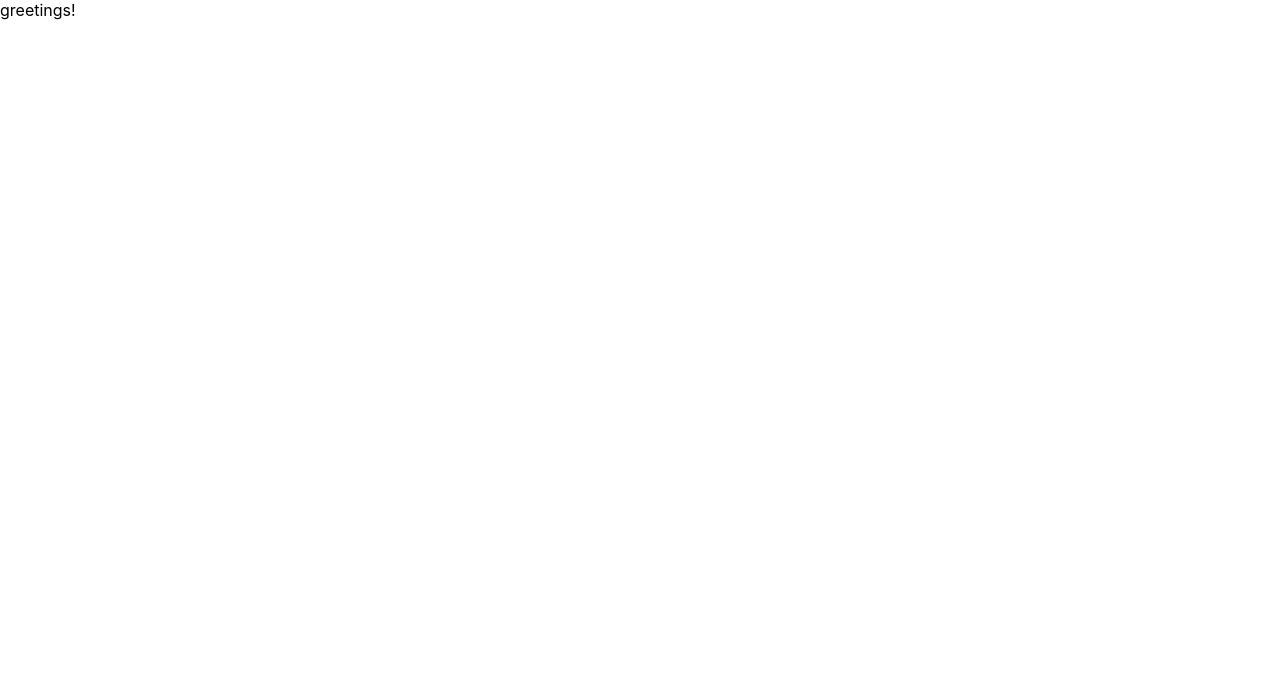
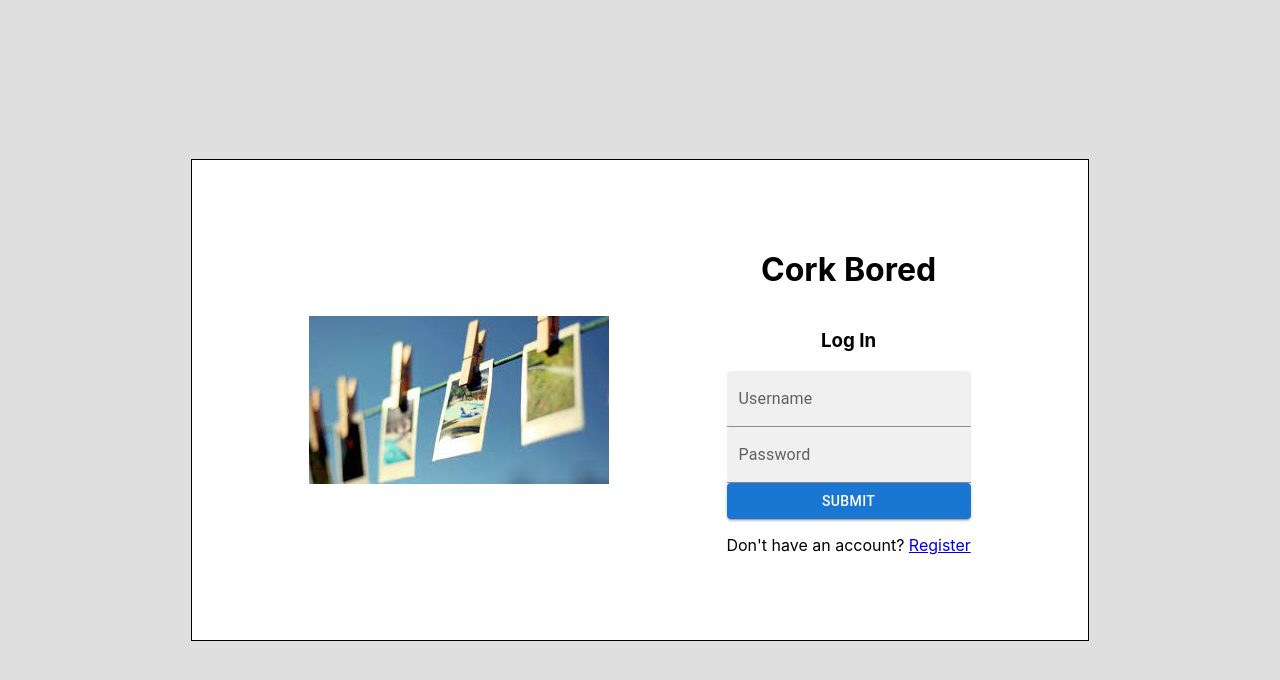
Before and after one commit to AlejoOrtega/corkbored, a React (Create React App) app: page / in a window 1280 px wide. Shown: the top 680 px of the page. Built offline with nearby package versions, Linux system fonts and the light colour scheme.

Commit message:
Added: Router, Components and MUI

```diff
--- a/package.json
+++ b/package.json
@@ -3,11 +3,15 @@
   "version": "0.1.0",
   "private": true,
   "dependencies": {
+    "@emotion/react": "^11.9.0",
+    "@emotion/styled": "^11.8.1",
+    "@mui/material": "^5.6.4",
     "@testing-library/jest-dom": "^5.16.4",
     "@testing-library/react": "^13.2.0",
     "@testing-library/user-event": "^13.5.0",
     "react": "^18.1.0",
     "react-dom": "^18.1.0",
+    "react-router-dom": "^6.3.0",
     "react-scripts": "5.0.1",
     "web-vitals": "^2.1.4"
   },
--- a/src/App.js
+++ /dev/null
@@ -1,13 +0,0 @@
-import React from "react";
-
-function App() {
-  return (
-    <div className="App">
-      <header className="App-header">
-      greetings!
-      </header>
-    </div>
-  );
-}
-
-export default App;
--- /dev/null
+++ b/src/components/App.js
@@ -0,0 +1,18 @@
+import React from 'react';
+import Landing from './Landing';
+import Register from './Register';
+
+import {Routes, Route} from 'react-router-dom'
+
+function App() {
+  return (
+    <div className='main'>
+      <Routes>
+          <Route path='/' element={<Landing />} />
+          <Route path='register' element={<Register />} />
+      </Routes>
+    </div>
+  );
+}
+
+export default App;
--- /dev/null
+++ b/src/components/Landing.js
@@ -0,0 +1,16 @@
+import React from 'react';
+
+import SignIn from './SignIn';
+
+import memory from '../resources/memories.jpeg'
+
+const Landing = () => {
+    return (
+        <div className='box center'>
+            <img src= {memory} alt='Landing memory'/>
+            <SignIn />
+        </div>
+    );
+}
+
+export default Landing;
--- /dev/null
+++ b/src/components/LoginForm.js
@@ -0,0 +1,14 @@
+import { Button, TextField } from '@mui/material';
+import React from 'react';
+
+const LoginForm = () => {
+    return (
+        <form className='form'>
+            <TextField id="outlined-basic" label="Username" variant='filled' />
+            <TextField id="outlined-basic" label="Password" variant='filled' />
+            <Button variant='contained'>Submit</Button>
+        </form>
+        );
+}
+
+export default LoginForm;
--- /dev/null
+++ b/src/components/Register.js
@@ -0,0 +1,13 @@
+import React from 'react';
+
+import RegisterForm from './RegisterForm';
+
+const Register = () => {
+    return (
+    <div className='register-box'>
+    <RegisterForm />
+    </div>
+    );
+}
+
+export default Register;
--- /dev/null
+++ b/src/components/RegisterForm.js
@@ -0,0 +1,19 @@
+import React from 'react';
+import {Button, TextField} from '@mui/material'
+
+const RegisterForm = () => {
+    return (
+    <div>
+        <h1>Cork Bored</h1>
+        <h3>Register</h3>
+        <form className='form'>
+            <TextField id="outlined-basic" label="Username" variant='filled' />
+            <TextField id="outlined-basic" label="Password" variant='filled' />
+            <TextField id="outlined-basic" label="Repeat Password" variant='filled' />
+            <Button variant='contained'>Submit</Button>
+        </form>
+    </div>
+    );
+}
+
+export default RegisterForm;
--- /dev/null
+++ b/src/components/SignIn.js
@@ -0,0 +1,16 @@
+import React from 'react';
+import LoginForm from './LoginForm';
+import {Link} from 'react-router-dom'
+
+const Signin = () => {
+    return (
+    <div className='signin'>
+        <h1>Cork Bored</h1>
+        <h3>Log In</h3>
+        <LoginForm/>
+        <p>Don't have an account? <Link to="register">Register</Link></p>
+    </div>
+    );
+}
+
+export default Signin;
--- a/src/index.css
+++ b/src/index.css
@@ -11,3 +11,57 @@ code {
   font-family: source-code-pro, Menlo, Monaco, Consolas, 'Courier New',
     monospace;
 }
+
+.main {
+  width: 100%;
+  height: 100vh;
+
+  display: flex;
+  align-items: center;
+  justify-content: center;
+
+  background-color: #e0dfdf;
+
+}
+
+.box {
+  width: 70%;
+  height: 60%;
+
+  border-width: 1px;
+  border-style: solid;
+  border-color: black;
+
+  display: flex;
+  align-items: center;
+  justify-content: space-evenly;
+
+  background-color: white;
+
+}
+
+.signin {
+  display: flex;
+  flex-direction: column;
+  align-items: center;
+}
+
+.register-box{
+  width: 50%;
+  height: 60%;
+
+  display: flex;
+  align-items: center;
+  justify-content: center;
+
+  border-width: 1px;
+  border-style: solid;
+  border-color: black;
+
+  background-color: white;
+}
+
+.form {
+  display: flex;
+  flex-direction: column;
+}
--- a/src/index.js
+++ b/src/index.js
@@ -1,12 +1,16 @@
 import React from 'react';
 import ReactDOM from 'react-dom';
 import './index.css';
-import App from './App';
+import App from '../src/components/App';
 import reportWebVitals from './reportWebVitals';
+
+import {BrowserRouter} from 'react-router-dom' // Add client navigation
 
 ReactDOM.render(
   <React.StrictMode>
-    <App />
+    <BrowserRouter>
+      <App />
+    </BrowserRouter>
   </React.StrictMode>,
   document.getElementById("root")
 );
```
Also changed, not shown: src/resources/memories.jpeg (added), 1 other file (tests, documents, lock files or other folders).
